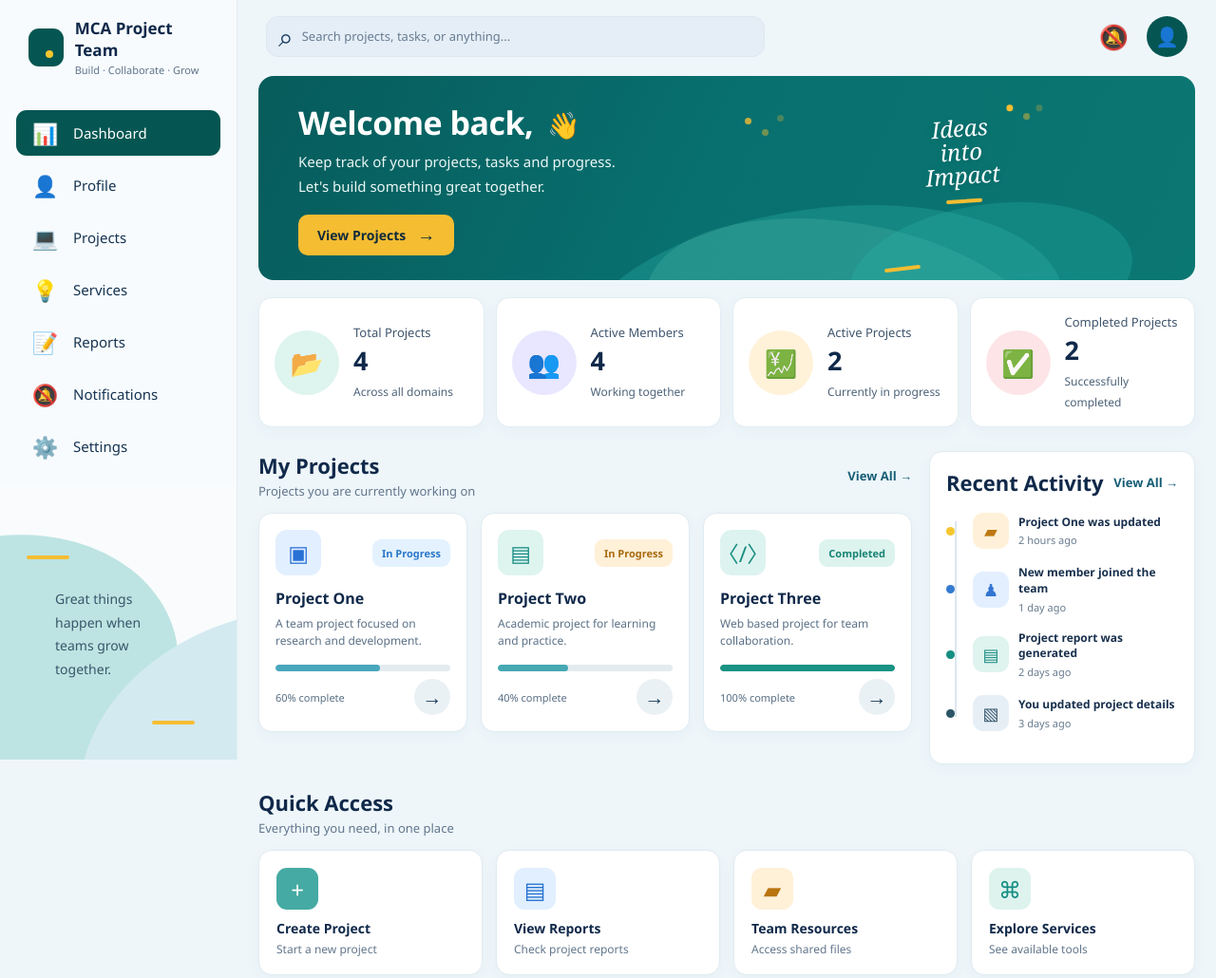
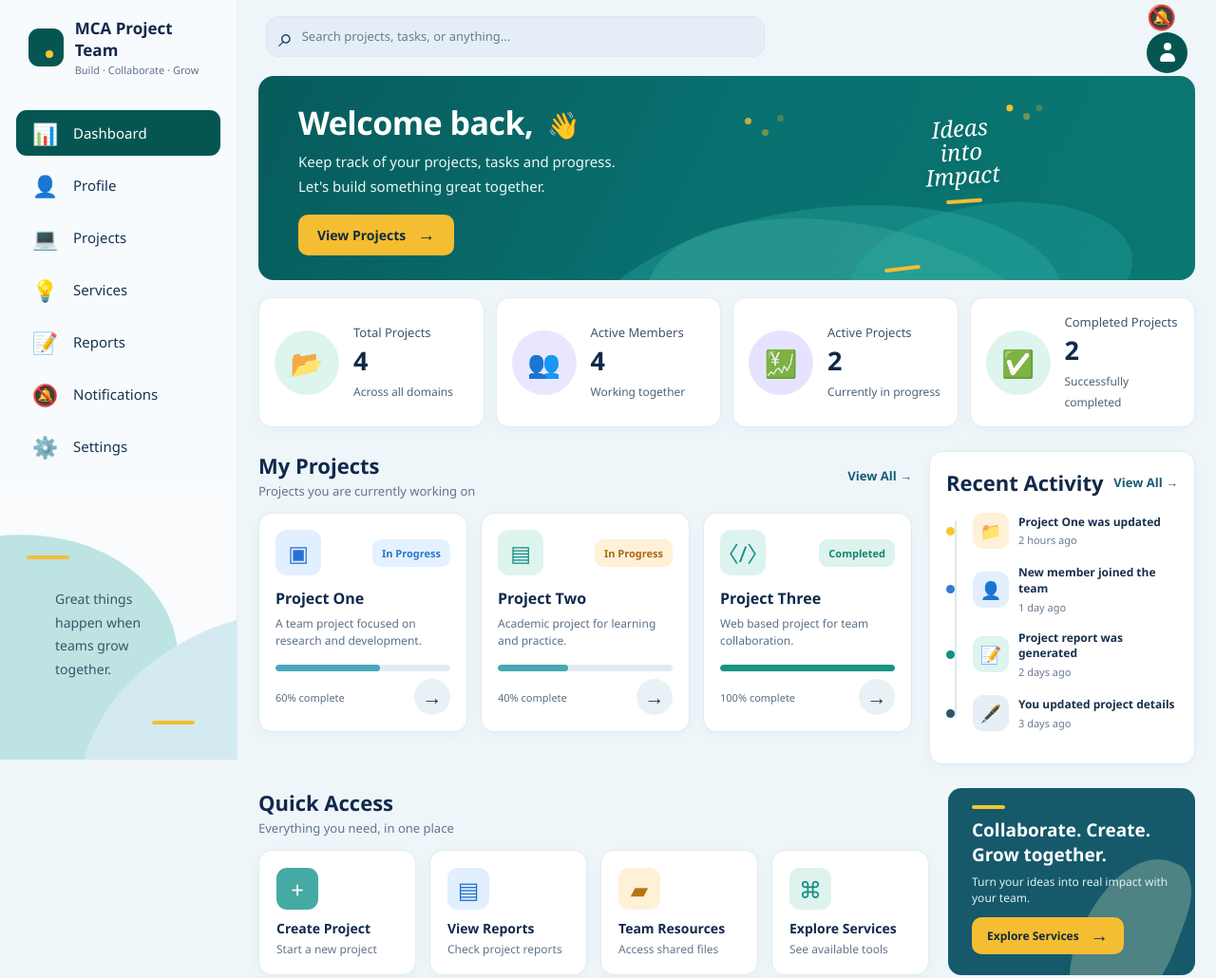
Before and after one commit to Mahadebmaity/MCAProjectTeam, a plain HTML site: page dashboard.html in a window 1280 px wide. Shown: the top 1030 px of the page at 95% size. Drawn offline with Linux system fonts and the light colour scheme.

Commit message:
Update dashboard, login and footer

```diff
--- a/css/dashboard.css
+++ b/css/dashboard.css
@@ -21,9 +21,7 @@ input {
 }
 
 
-/* =========================
-   MAIN DASHBOARD
-========================= */
+/* MAIN DASHBOARD */
 
 .dashboard {
     min-height: 100vh;
@@ -47,9 +45,7 @@ input {
 }
 
 
-/* =========================
-   BRAND
-========================= */
+/* BRAND */
 
 .brand {
     display: flex;
@@ -96,9 +92,7 @@ input {
 }
 
 
-/* =========================
-   MENU
-========================= */
+/* MENU */
 
 .menu {
     padding: 10px 17px;
@@ -144,7 +138,6 @@ input {
 
 .menu-item.active {
     color: #ffffff;
-    /* background: #166477; */
     background: #055652;
 }
 
@@ -200,9 +193,6 @@ input {
 
     left: -235px;
     bottom: -70px;
-
-    /* background: #c4dfe9; */
-    /* background: #117b7574; */
     background: #bde4e2;
 
     border-radius: 55% 45% 60% 40%;
@@ -315,24 +305,17 @@ input {
 }
 
 
-/* =========================
-   MAIN CONTENT
-========================= */
+/* -----MAIN CONTENT----- */
 
 .main-content {
     margin-left: 250px;
-
     width: calc(100% - 250px);
-
     min-height: 100vh;
-
     background: #eef6fa;
 }
 
 
-/* =========================
-   TOP BAR
-========================= */
+/* -----TOP BAR----- */
 
 .topbar {
     height: 76px;
@@ -345,7 +328,7 @@ input {
 }
 
 
-/* Search */
+/* -------Search------- */
 
 .search-box {
     width: 525px;
@@ -398,35 +381,16 @@ input {
     color: #64798e;
 }
 
-
-/* User */
-
-.user-area {
-    display: flex;
-    align-items: center;
-
-    gap: 12px;
-}
-
 .bell {
     font-size: 25px;
-
     position: relative;
-
     margin-right: 7px;
-
-    color: #132f50;
-}
-
-
-
+}
 .avatar {
     width: 43px;
     height: 43px;
 
     border-radius: 50%;
-
-    /* background: #176b8a; */
     background: #055652;
 
     display: flex;
@@ -434,13 +398,39 @@ input {
     justify-content: center;
 
     font-size: 20px;
-}
-
-
-
-/* =========================
-   CONTENT
-========================= */
+
+
+}
+
+.user-icon {
+    width: 22px;
+    height: 22px;
+    position: relative;
+    display: block;
+}
+
+.user-head {
+    position: absolute;
+    width: 8px;
+    height: 8px;
+    background: #ffffff;
+    border-radius: 50%;
+    top: 1px;
+    left: 7px;
+}
+
+.user-body {
+    position: absolute;
+    width: 16px;
+    height: 9px;
+    background: #ffffff;
+    border-radius: 10px 10px 3px 3px;
+    bottom: 1px;
+    left: 3px;
+}
+
+
+/*============= CONTENT ==============*/
 
 .content {
     padding: 4px 22px 20px;
@@ -457,7 +447,6 @@ input {
     border-radius: 16px;
     overflow: hidden;
 
-    /* MCA logo-এর teal/green colour */
     background: linear-gradient(
         115deg,
         #075b5b 0%,
@@ -471,7 +460,7 @@ input {
 }
 
 
-/* ---------- Soft Curves ---------- */
+/* ======== Soft Curves ======== */
 
 .welcome-banner::before {
     content: "";
@@ -513,7 +502,7 @@ input {
 }
 
 
-/* ---------- Welcome Text ---------- */
+/* ================ Welcome Text =============== */
 
 .welcome-text {
     position: relative;
@@ -546,7 +535,7 @@ input {
 }
 
 
-/* ---------- Description ---------- */
+/* ========= Description ========== */
 
 .welcome-text p {
     margin: 4px 0;
@@ -562,7 +551,7 @@ input {
 }
 
 
-/* ---------- Yellow Button ---------- */
+/* ========= Yellow Button =========== */
 
 .yellow-btn {
     display: inline-flex;
@@ -615,7 +604,7 @@ input {
 }
 
 
-/* Soft curved background */
+/* ===========Soft curved background============ */
 
 .banner-decoration::before {
     content: "";
@@ -636,7 +625,7 @@ input {
 }
 
 
-/* Second small curve */
+/* =========Second small curve========== */
 
 .banner-decoration::after {
     content: "";
@@ -657,7 +646,7 @@ input {
 }
 
 
-/* Ideas into Impact */
+/* ==========Ideas into Impact========== */
 
 .banner-decoration .idea {
     position: absolute;
@@ -683,7 +672,7 @@ input {
 }
 
 
-/* Yellow line */
+/* =========Yellow line========= */
 
 .banner-decoration .idea::after {
     content: "";
@@ -701,7 +690,7 @@ input {
 }
 
 
-/* Small decorative dots */
+/* ==========Small decorative dots============ */
 
 .banner-decoration .idea::before {
     content: "";
@@ -723,7 +712,7 @@ input {
         31px 2px 0 rgba(245, 189, 50, 0.25);
 }
 
-/* small yellow decorative line */
+/* ==========small yellow decorative line============= */
 
 .banner-decoration::after {
     content: "";
@@ -744,7 +733,7 @@ input {
 }
 
 
-/* Ideas text */
+/* ===========Ideas text========== */
 
 .idea {
     color: #ffffff;
@@ -766,7 +755,7 @@ input {
 }
 
 
-/* ---------- Small decorative dots ---------- */
+/* ============Small decorative dots ============= */
 
 .welcome-banner .welcome-text::after {
     content: "";
@@ -789,9 +778,7 @@ input {
 
     opacity: 0.8;
 }
-/* =========================
-   SUMMARY
-========================= */
+/* ==============SUMMARY=============*/
 
 .summary-grid {
     display: grid;
@@ -847,12 +834,12 @@ input {
 }
 
 .summary-icon.yellow {
-    background: #fff2d9;
+    background: #e5e3ff;
     color: #c27c0d;
 }
 
 .summary-icon.red {
-    background: #fde4e7;
+    background: #def4ef;
     color: #d6323e;
 }
 
@@ -873,10 +860,7 @@ input {
 }
 
 
-/* =========================
-   MIDDLE SECTION
-========================= */
-
+/*========== MIDDLE SECTION==========*/
 .middle-grid {
     display: grid;
 
@@ -888,7 +872,7 @@ input {
 }
 
 
-/* Heading */
+/*=========== Heading ===============*/
 
 .section-heading {
     display: flex;
@@ -920,9 +904,7 @@ input {
 }
 
 
-/* =========================
-   PROJECT CARDS
-========================= */
+/*PROJECT CARDS */
 
 .project-grid {
     display: grid;
@@ -1093,9 +1075,7 @@ input {
 }
 
 
-/* =========================
-   ACTIVITY
-========================= */
+/*ACTIVITY*/
 
 .activity-card {
     background: #ffffff;
@@ -1225,19 +1205,26 @@ input {
 }
 
 
-/* =========================
-   QUICK ACCESS
-========================= */
+/* QUICK ACCESS + SIDE PROMO*/
+
+.quick-promo-row {
+    display: grid;
+    grid-template-columns: minmax(0, 1fr) 260px;
+    gap: 20px;
+    align-items: stretch;
+    margin-top: 25px;
+}
+
+
+/* Quick Access */
 
 .quick-section {
-    margin-top: 25px;
+    min-width: 0;
 }
 
 .quick-grid {
     display: grid;
-
     grid-template-columns: repeat(4, 1fr);
-
     gap: 14px;
 }
 
@@ -1293,22 +1280,17 @@ input {
 
 .quick-card h3 {
     font-size: 14px;
-
     color: #10294a;
 }
 
 .quick-card p {
     font-size: 12px;
-
     color: #62768b;
-
     margin-top: 4px;
 }
 
 
-/* =========================
-   COLLABORATION CARD
-========================= */
+/* ================COLLABORATION CARD=================== */
 
 .collaboration-card {
     background: #15596b;
@@ -1317,7 +1299,7 @@ input {
 
     padding: 18px 25px;
 
-    margin-top: 15px;
+    margin-top: 0;
 
     position: relative;
 
@@ -1389,10 +1371,7 @@ input {
     transform: rotate(20deg);
 }
 
-
-/* =========================
-   FOOTER
-========================= */
+/* ================ FOOTER =============== */
 
 .footer {
     margin-top: 5px;
@@ -1429,9 +1408,7 @@ input {
 }
 
 
-/* =========================
-   RESPONSIVE
-========================= */
+/* ====================== RESPONSIVE ==================== */
 
 @media (max-width: 1200px) {
 
--- a/dashboard.html
+++ b/dashboard.html
@@ -82,7 +82,7 @@
         </div>
 
 
-        <!-- Logout -->
+        <!-- ====Logout===== -->
         <a href="#" class="logout">
             <span class="logout-icon">↪</span>
             <span>Logout</span>
@@ -91,10 +91,10 @@
     </aside>
 
 
-    <!-- ================= MAIN CONTENT ================= -->
+    <!-- ====MAIN CONTENT===== -->
     <main class="main-content">
 
-        <!-- Top Bar -->
+        <!-- ====Top Bar===== -->
         <header class="topbar">
 
             <div class="search-box">
@@ -113,7 +113,12 @@
                     <span></span>
                 </div>
 
-                <div class="avatar">👤</div>
+                <div class="avatar">
+                    <span class="user-icon">
+                        <span class="user-head"></span>
+                        <span class="user-body"></span>
+                     </span>
+                </div>
 
             </div>
 
@@ -124,7 +129,7 @@
         <div class="content">
 
 
-            <!-- WELCOME BANNER -->
+            <!-- =====WELCOME BANNER======= -->
             <section class="welcome-banner">
 
                 <div class="welcome-text">
@@ -157,7 +162,7 @@
             </section>
 
 
-            <!--SUMMARY CARDS-->
+            <!-- =====SUMMARY CARDS===== -->
             <section class="summary-grid">
 
                 <div class="summary-card">
@@ -341,7 +346,7 @@
                             <div class="activity-dot yellow-dot"></div>
 
                             <div class="activity-icon folder">
-                                ▰
+                                📁
                             </div>
 
                             <div>
@@ -355,7 +360,7 @@
                             <div class="activity-dot blue-dot"></div>
 
                             <div class="activity-icon people">
-                                ♟
+                                👤
                             </div>
 
                             <div>
@@ -369,7 +374,7 @@
                             <div class="activity-dot green-dot"></div>
 
                             <div class="activity-icon document">
-                                ▤
+                                📝
                             </div>
 
                             <div>
@@ -383,7 +388,7 @@
                             <div class="activity-dot dark-dot"></div>
 
                             <div class="activity-icon edit">
-                                ▧
+                                🖋️
                             </div>
 
                             <div>
@@ -398,8 +403,10 @@
 
             </section>
 
+<!-- =========QUICK ACCESS + SIDE PROMO============== -->
 
-            <!-- QUICK ACCESS-->
+<div class="quick-promo-row">
+
     <section class="quick-section">
 
         <div class="section-heading">
@@ -409,7 +416,6 @@
             </div>
         </div>
 
-
         <div class="quick-grid">
 
             <div class="quick-card">
@@ -418,20 +424,17 @@
                 <p>Start a new project</p>
             </div>
 
-
             <div class="quick-card">
                 <div class="quick-icon blue-icon">▤</div>
                 <h3>View Reports</h3>
                 <p>Check project reports</p>
             </div>
 
-
             <div class="quick-card">
                 <div class="quick-icon yellow-icon">▰</div>
                 <h3>Team Resources</h3>
                 <p>Access shared files</p>
             </div>
-
 
             <div class="quick-card">
                 <div class="quick-icon green-icon">⌘</div>
@@ -444,7 +447,6 @@
     </section>
 
 
-            <!-- ================= SIDE PROMO ================= -->
     <section class="collaboration-card">
 
         <div class="promo-line"></div>
@@ -468,11 +470,9 @@
 
     </section>
 
-
 </div>
 
-
-        <!-- ================= FOOTER ================= -->
+        <!-- ===== FOOTER =====-->
         <footer class="footer">
 
             <div>
--- a/js/login.js
+++ b/js/login.js
@@ -55,4 +55,7 @@ loginForm.addEventListener("submit", function (event) {
     email,
     password
   });
+
+  //Redirect to Dashboard
+  window.location.href = "dashboard.html";
 });
```
Also changed, not shown: footer.html (+3 -3 lines). Lines whose indentation alone changed are shown as unchanged.
